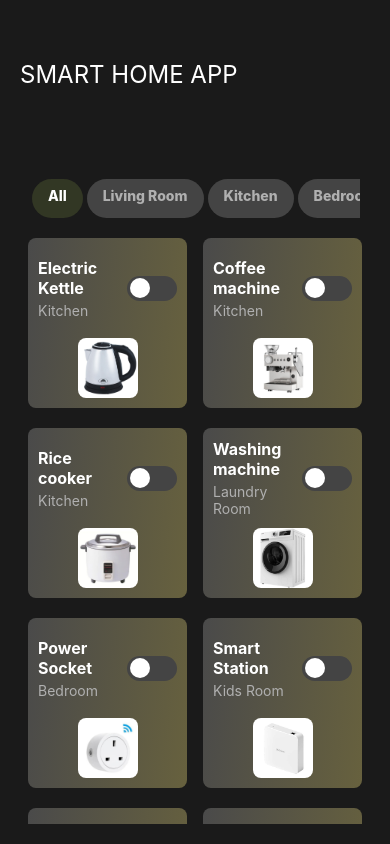
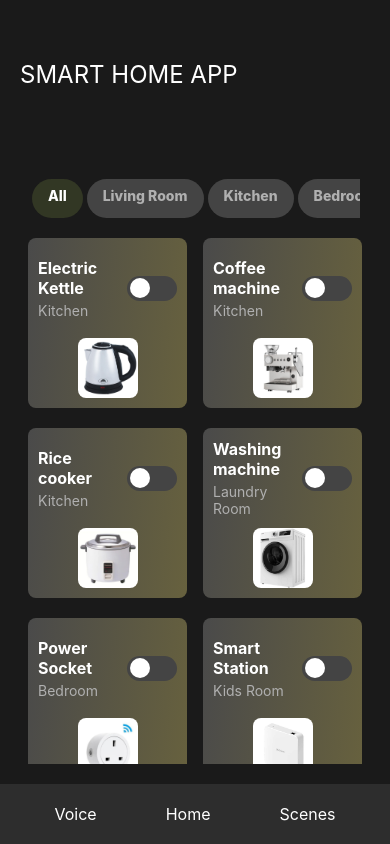
Before and after one commit to TIZIHMARKP/Smart-Home-App, a React Native app: screen / in a window 390 px wide. Built offline with nearby package versions, Linux system fonts and the light colour scheme.

Commit message:
Created bottom tab

```diff
--- a/App.js
+++ b/App.js
@@ -5,24 +5,20 @@ import { LinearGradient } from 'expo-linear-gradient';
 
 import ElectricKettle from './assets/images/electricKettle.jpg'
 import DashboarScreen from './screens/Home/DashboardScreen';
+import BottomTabBar from './components/layout/BottomTabBar';
 
 
 export default function App() {
 
-  const [isDeviceOn, setIsDeviceOn ] = useState(false);
-
-  const handleToggle = () => {
-    setIsDeviceOn(!isDeviceOn) // flipx state to opposite
-    console.log('Device is now: ', !isDeviceOn ? 'On' : 'Off');
-  };
-
   return (
 
+    <View style={{ flex: 1}}>
     <View style={styles.container}>
       <Text style={styles.title}>SMART HOME APP</Text>
 
       <DashboarScreen />
-
+    </View>
+      <BottomTabBar />
     </View>
   );
 }
--- /dev/null
+++ b/components/layout/BottomTabBar.js
@@ -0,0 +1,31 @@
+
+import React from 'react';
+import { View, Text, StyleSheet } from 'react-native';
+
+function BottomTabBar() {
+  return (
+    <View style={styles.container}>
+
+      <Text style={styles.tabText}>Voice</Text>
+      <Text style={styles.tabText}>Home</Text>
+      <Text style={styles.tabText}>Scenes</Text>
+
+    </View>
+  );
+}
+
+export default BottomTabBar;
+
+const styles = StyleSheet.create({
+  container: {
+    flexDirection: 'row',
+    backgroundColor: '#2d2d2d',
+    // backgroundColor: '#444',
+    padding: 20,
+    justifyContent: 'space-around',
+  },
+  tabText: {
+    color: '#ffffff',
+    fontSize: 16,
+  },
+});
--- a/screens/Home/DashboardScreen.js
+++ b/screens/Home/DashboardScreen.js
@@ -92,7 +92,7 @@ function DashboarScreen() {
 
   const handleRoomChange = (selectedRoom) => {
     setCurrentRoom(selectedRoom);
-    console.log('DashboardScreen: Room changed to ', selectedRoom)
+    // console.log('DashboardScreen: Room changed to ', selectedRoom)
   }
 
 
--- a/screens/Home/components/RoomFilter.js
+++ b/screens/Home/components/RoomFilter.js
@@ -19,7 +19,7 @@ function RoomFilter({ onRoomChange }) {  // parent prop(onRoomChange)
     const handleRoomPress = (room) => {
         setActiveRoom(room);
         onRoomChange(room); // tellx dashboardScreen about room change
-        console.log('Selected room: ', room);
+        // console.log('Selected room: ', room);
     }
 
     return (
@@ -97,6 +97,7 @@ const styles = StyleSheet.create({
     },
     inactiveButton:{
         backgroundColor: '#444',
+        // backgroundColor: '#2d2d2d',
     },
     activeText: {
         color: '#ffffff'
```
